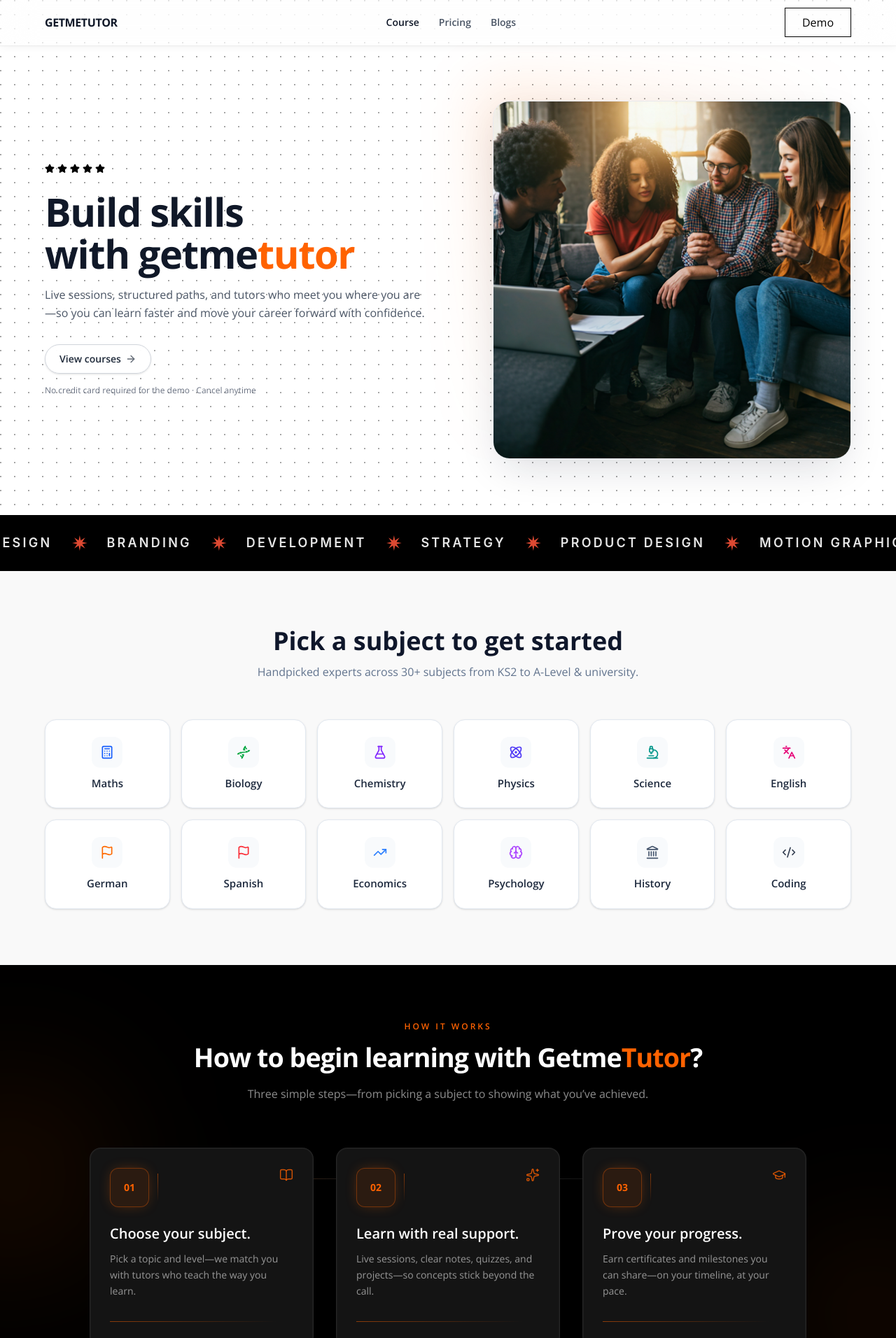
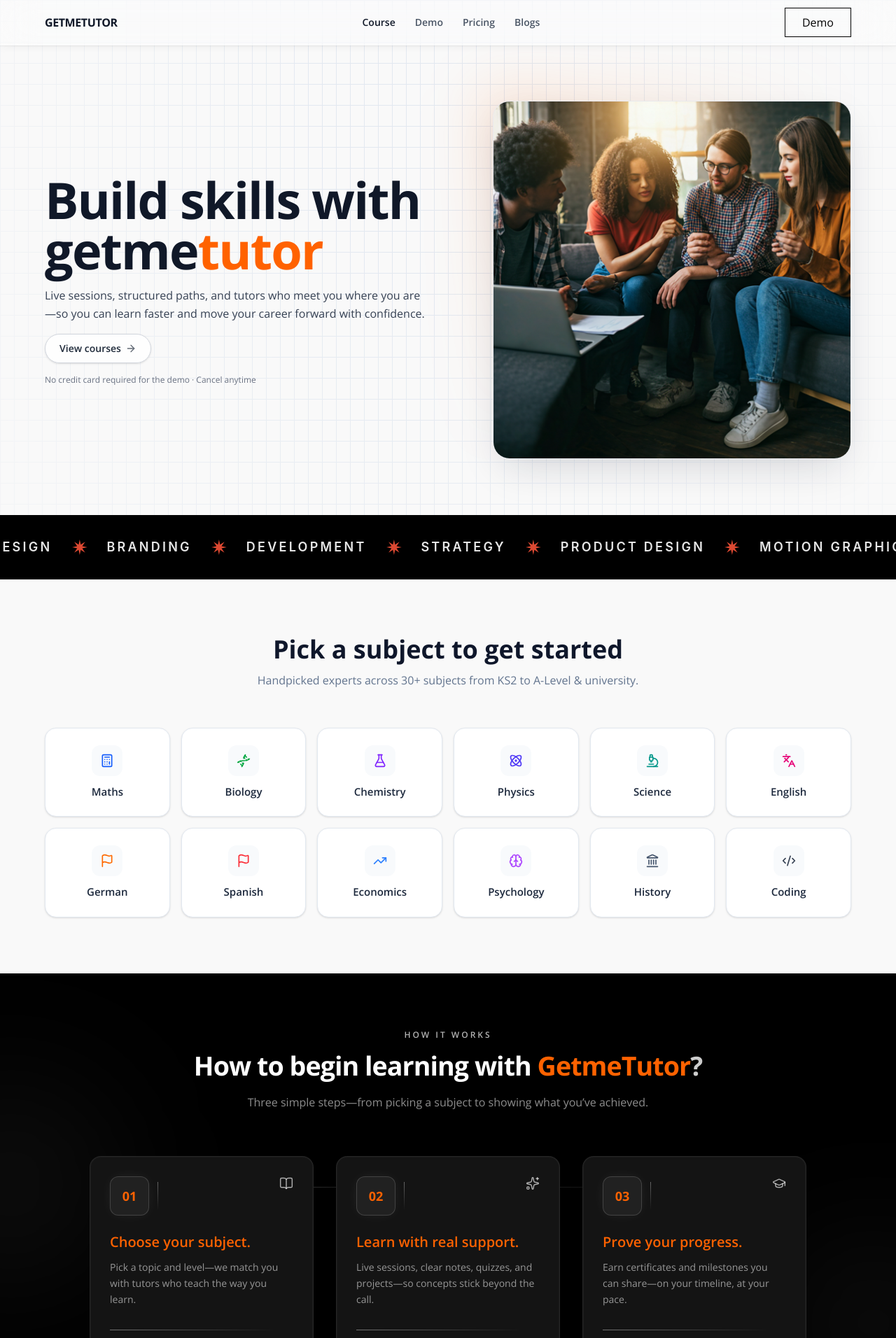
Before and after one commit to Shahzaib-010/getmetutor, a React (Vite) app: page / in a window 1280 px wide. Shown: the top 1912 px of the page at 70% size. Built offline with nearby package versions, Linux system fonts and the light colour scheme.

Commit message:
Demo section added

```diff
--- a/package.json
+++ b/package.json
@@ -15,6 +15,7 @@
     "motion": "^12.38.0",
     "ogl": "^1.0.11",
     "react": "^19.2.4",
+    "react-calendly": "^4.4.0",
     "react-dom": "^19.2.4",
     "react-icons": "^5.6.0",
     "react-router-dom": "^7.14.1",
--- a/src/components/section/BannerLoop.jsx
+++ b/src/components/section/BannerLoop.jsx
@@ -21,7 +21,7 @@ function BannerLoop({
   bg = "#000000",
   iconSrc = "/images/star1.svg",
   speedSeconds = 18,
-  className = "h-20 flex justify-center items-center",
+  className = "h-23 flex justify-center items-center",
 }) {
   const shouldReduceMotion = useReducedMotion();
   const viewportRef = useRef(null);
--- a/src/components/section/HeroSection.jsx
+++ b/src/components/section/HeroSection.jsx
@@ -19,7 +19,7 @@ const HeroSection = () => {
             className="order-1 text-center lg:text-left"
           >
             {/* TRUSTED BADGE */}
-            <div className="flex flex-col items-start gap-2 mb-6">
+            {/* <div className="flex flex-col items-start gap-2 mb-6">
 
               <div className="flex items-center gap-2">
                 <div className="flex gap-1">
@@ -33,13 +33,13 @@ const HeroSection = () => {
                   ))}
                 </div>
               </div>
-            </div>
+            </div> */}
 
             <motion.h1
               initial={{ opacity: 0, y: 18 }}
               animate={{ opacity: 1, y: 0 }}
               transition={{ delay: 0.06, duration: 0.55 }}
-              className="text-balance text-3xl font-bold leading-[1.08] tracking-tight text-gray-900 sm:text-4xl md:text-5xl lg:text-[3.25rem] xl:text-[3.5rem]"
+              className="text-balance text-3xl font-bold leading-none tracking-tight text-gray-900 sm:text-4xl md:text-5xl lg:text-[3.65rem] xl:text-[4.5rem]"
             >
               Build skills with{" "}
               <span className="whitespace-nowrap">
@@ -51,7 +51,7 @@ const HeroSection = () => {
               initial={{ opacity: 0, y: 18 }}
               animate={{ opacity: 1, y: 0 }}
               transition={{ delay: 0.12, duration: 0.55 }}
-              className="mx-auto mt-4 max-w-xl text-pretty text-sm leading-relaxed text-gray-600 sm:text-base lg:mx-0"
+              className="mx-auto mt-4 max-w-xl text-pretty text-sm leading-relaxed text-gray-700 sm:text-base lg:mx-0"
             >
               Live sessions, structured paths, and tutors who meet you where you
               are—so you can learn faster and move your career forward with
@@ -62,7 +62,7 @@ const HeroSection = () => {
               initial={{ opacity: 0, y: 18 }}
               animate={{ opacity: 1, y: 0 }}
               transition={{ delay: 0.18, duration: 0.55 }}
-              className="mt-7 flex flex-col items-center gap-3 sm:mt-8 sm:flex-row sm:justify-center lg:justify-start"
+              className="mt-7 flex flex-col items-center gap-3 sm:mt-4 sm:flex-row sm:justify-center lg:justify-start"
             >
 
               <a
--- a/src/components/section/HowItWorksSection.jsx
+++ b/src/components/section/HowItWorksSection.jsx
@@ -47,11 +47,11 @@ export default function HowItWorksSection({ className = "" }) {
     >
       {/* Ambient accents */}
       <div
-        className="pointer-events-none absolute -left-32 top-1/4 h-72 w-72 rounded-full bg-(--color-primary)/10 blur-[100px]"
+        className="pointer-events-none absolute -left-32 top-1/4 h-72 w-72 rounded-full bg-white/6 blur-[100px]"
         aria-hidden
       />
       <div
-        className="pointer-events-none absolute -right-24 bottom-0 h-64 w-64 rounded-full bg-(--color-primary)/8 blur-[90px]"
+        className="pointer-events-none absolute -right-24 bottom-0 h-64 w-64 rounded-full bg-white/5 blur-[90px]"
         aria-hidden
       />
 
@@ -63,14 +63,13 @@ export default function HowItWorksSection({ className = "" }) {
           transition={{ duration: 0.55 }}
           className="mx-auto max-w-3xl text-center"
         >
-          <p className="text-xs font-semibold uppercase tracking-[0.25em] text-(--color-primary)">
+          <p className="text-xs font-semibold uppercase tracking-[0.25em] text-white/70">
             How it works
           </p>
           <h2 className="mt-3 text-balance text-3xl font-bold tracking-tight sm:text-4xl md:text-[2.35rem] md:leading-tight">
             How to begin learning with{" "}
-            <span className="text-white">Getme</span>
-            <span className="text-(--color-primary)">Tutor</span>
-            <span className="text-white">?</span>
+            <span className="text-[var(--color-primary)] ">GetmeTutor</span>
+            <span className="text-white/80">?</span>
           </h2>
           <p className="mt-4 text-sm leading-relaxed text-white/55 sm:text-base">
             Three simple steps—from picking a subject to showing what you’ve achieved.
@@ -92,7 +91,7 @@ export default function HowItWorksSection({ className = "" }) {
           >
             <div className="h-full bg-linear-to-r from-transparent via-white/15 to-transparent" />
             <motion.div
-              className="absolute inset-y-0 left-0 w-1/3 origin-left bg-linear-to-r from-(--color-primary)/60 to-transparent"
+              className="absolute inset-y-0 left-0 w-1/3 origin-left bg-linear-to-r from-white/55 to-transparent"
               initial={{ scaleX: 0 }}
               whileInView={{ scaleX: 1 }}
               viewport={{ once: true }}
@@ -122,23 +121,23 @@ export default function HowItWorksSection({ className = "" }) {
                     <div className="flex items-start justify-between gap-4">
                       <div className="flex items-center gap-3">
                         <span
-                          className="grid h-14 w-14 shrink-0 place-items-center rounded-xl border border-(--color-primary)/35 bg-(--color-primary)/10 text-sm font-bold tabular-nums text-(--color-primary) shadow-[0_0_20px_-6px_rgba(255,109,16,0.45)] transition-transform duration-300 group-hover:scale-[1.03]"
+                          className="grid h-14 w-14 shrink-0 place-items-center rounded-xl border border-white/15 bg-white/6 text-lg font-bold tabular-nums text-[var(--color-primary)]  shadow-[0_0_20px_-6px_rgba(255,255,255,0.12)] transition-transform duration-300 group-hover:scale-[1.03]"
                         >
                           {step.n}
                         </span>
                         <div
-                          className="hidden h-10 w-px bg-linear-to-b from-(--color-primary)/50 to-transparent sm:block"
+                          className="hidden h-10 w-px bg-linear-to-b from-white/35 to-transparent sm:block"
                           aria-hidden
                         />
                       </div>
                       <Icon
-                        className="h-5 w-5 text-(--color-primary)/80 transition-colors group-hover:text-(--color-primary)"
+                        className="h-5 w-5 text-white/65 transition-colors group-hover:text-white"
                         strokeWidth={1.75}
                         aria-hidden
                       />
                     </div>
 
-                    <h3 className="mt-6 text-lg font-semibold leading-snug text-white sm:text-xl">
+                    <h3 className="mt-6 text-lg font-semibold leading-snug text-[var(--color-primary)] sm:text-xl">
                       {step.title}
                     </h3>
                     <p className="mt-3 text-sm leading-relaxed text-white/55">
@@ -147,8 +146,8 @@ export default function HowItWorksSection({ className = "" }) {
 
                     {/* Micro detail: bottom accent bar */}
                     <div className="mt-6 flex items-center gap-2">
-                      <span className="h-px flex-1 bg-linear-to-r from-(--color-primary)/50 to-transparent" />
-                      <ArrowRight className="h-4 w-4 shrink-0 text-(--color-primary)/70 opacity-0 transition-all duration-300 group-hover:translate-x-0.5 group-hover:opacity-100" />
+                      <span className="h-px flex-1 bg-linear-to-r from-white/40 to-transparent" />
+                      <ArrowRight className="h-4 w-4 shrink-0 text-white/55 opacity-0 transition-all duration-300 group-hover:translate-x-0.5 group-hover:text-white/80 group-hover:opacity-100" />
                     </div>
                   </div>
                 </motion.article>
--- a/src/components/section/Navbar.jsx
+++ b/src/components/section/Navbar.jsx
@@ -30,6 +30,7 @@ export default function Navbar() {
 
   const menuLinks = [
     { to: "/", label: "Course" },
+    { to: "/demo", label: "Demo" },
     { to: "/pricing", label: "Pricing" },
     { to: "/blogs", label: "Blogs" },
   ];
@@ -46,7 +47,7 @@ export default function Navbar() {
         transition={{ duration: 0.35, ease: [0.4, 0, 0.2, 1] }}
         className="fixed top-0 z-50 w-full bg-white/45 supports-backdrop-filter:bg-white/35 backdrop-blur-xl backdrop-saturate-150 border-b border-white/40 shadow-[0_1px_12px_rgba(0,0,0,0.06)] ring-1 ring-black/5 antialiased"
       >
-        <div className="w-[90%] mx-auto  h-[64px] flex items-center justify-between">
+        <div className="w-[90%] mx-auto h-16 flex items-center justify-between">
 
           {/* Logo */}
           <NavLink
@@ -74,16 +75,18 @@ export default function Navbar() {
 
           {/* CTA — hidden on tablet & below */}
           <div className="hidden md:flex items-center">
-           <button className="px-6 py-2 bg-transparent text-black border border-black hover:bg-black hover:text-white transition-all duration-300 ">
-                Demo
-
-           </button>
+            <NavLink
+              to="/demo"
+              className="px-6 py-2 bg-transparent text-black border border-black hover:bg-black hover:text-white transition-all duration-300"
+            >
+              Demo
+            </NavLink>
           </div>
 
           {/* Hamburger — visible on tablet & below */}
           <button
             onClick={() => setIsOpen((p) => !p)}
-            className="md:hidden flex flex-col justify-center items-center w-9 h-9 gap-[5px] focus:outline-none"
+            className="md:hidden flex flex-col justify-center items-center w-9 h-9 gap-1.25 focus:outline-none"
             aria-label="Toggle menu"
           >
             <AnimatePresence mode="wait" initial={false}>
@@ -94,7 +97,7 @@ export default function Navbar() {
                   animate={{ opacity: 1, rotate: 0 }}
                   exit={{ opacity: 0, rotate: 45 }}
                   transition={{ duration: 0.2 }}
-                  className="flex flex-col gap-[5px] items-center justify-center"
+                  className="flex flex-col gap-1.25 items-center justify-center"
                 >
                   {/* X icon */}
                   <span className="block w-5 h-[1.5px] bg-gray-800 rotate-45 translate-y-[6.5px]" />
@@ -107,7 +110,7 @@ export default function Navbar() {
                   animate={{ opacity: 1 }}
                   exit={{ opacity: 0 }}
                   transition={{ duration: 0.2 }}
-                  className="flex flex-col gap-[5px] items-center justify-center"
+                  className="flex flex-col gap-1.25 items-center justify-center"
                 >
                   <span className="block w-5 h-[1.5px] bg-gray-800" />
                   <span className="block w-5 h-[1.5px] bg-gray-800" />
@@ -167,11 +170,11 @@ export default function Navbar() {
                 className="w-full mt-6"
               >
                 <NavLink
-                  to="/get-started"
+                  to="/demo"
                   onClick={() => setIsOpen(false)}
                   className="block w-full text-center py-3 text-sm font-semibold text-white bg-gray-900 rounded-xl hover:bg-gray-700 transition-colors duration-200 leading-tight"
                 >
-                  Get Started
+                  Demo
                 </NavLink>
               </motion.div>
             </div>
--- a/src/components/ui/Background.jsx
+++ b/src/components/ui/Background.jsx
@@ -1,62 +1,62 @@
-// import React from "react";
+import React from "react";
 
-// const Background = ({ children }) => {
-//   return (
-//     <div
-//       className="relative min-h-screen w-full overflow-hidden"
-//       style={{ backgroundColor: "var(--color-bg)" }}
-//     >
-//       {/* Grid Background */}
-//       <div
-//         className="absolute inset-0 z-0"
-//         style={{
-//           backgroundImage: `
-//             linear-gradient(to right, #e2e8f0 1px, transparent 1px),
-//             linear-gradient(to bottom, #e2e8f0 1px, transparent 1px)
-//           `,
-//           backgroundSize: "20px 30px",
-//           WebkitMaskImage:
-//             "radial-gradient(ellipse 70% 40% at 50% 0%, #000 20%, transparent 100%)",
-//           maskImage:
-//             "radial-gradient(ellipse 70% 40% at 50% 0%, #000 20%, transparent 100%)",
-//         }}
-//       />
+const Background = ({ children }) => {
+  return (
+    <div
+      className="relative min-h-screen w-full overflow-hidden"
+      style={{ backgroundColor: "var(--color-bg)" }}
+    >
+      {/* Grid Background */}
+      <div
+        className="absolute inset-0 z-0"
+        style={{
+          backgroundImage: `
+            linear-gradient(to right, #e2e8f0 1px, transparent 1px),
+            linear-gradient(to bottom, #e2e8f0 1px, transparent 1px)
+          `,
+          backgroundSize: "20px 30px",
+          WebkitMaskImage:
+            "radial-gradient(ellipse 70% 40% at 50% 0%, #000 20%, transparent 100%)",
+          maskImage:
+            "radial-gradient(ellipse 70% 40% at 50% 0%, #000 20%, transparent 100%)",
+        }}
+      />
 
-//       {/* Content */}
-//       <div className="relative z-10">{children}</div>
-//     </div>
-//   );
-// };
+      {/* Content */}
+      <div className="relative z-10">{children}</div>
+    </div>
+  );
+};
 
-// export default Background;
+export default Background;
 
 
 
 
 // Background.jsx
 
-import React from "react";
+// import React from "react";
 
-const Background = ({ children }) => {
-  return (
-    <div className="min-h-screen w-full bg-white relative overflow-hidden">
-      {/* Noise Texture Background */}
-      <div
-        className="absolute inset-0 z-0"
-        style={{
-          background: "#ffffff",
-          backgroundImage:
-            "radial-gradient(circle at 1px 1px, rgba(0, 0, 0, 0.35) 1px, transparent 0)",
-          backgroundSize: "20px 20px",
-        }}
-      />
+// const Background = ({ children }) => {
+//   return (
+//     <div className="min-h-screen w-full bg-white relative overflow-hidden">
+//       {/* Noise Texture Background */}
+//       <div
+//         className="absolute inset-0 z-0"
+//         style={{
+//           background: "#ffffff",
+//           backgroundImage:
+//             "radial-gradient(circle at 1px 1px, rgba(0, 0, 0, 0.35) 1px, transparent 0)",
+//           backgroundSize: "20px 20px",
+//         }}
+//       />
 
-      {/* Content Layer */}
-      <div className="relative z-10">
-        {children}
-      </div>
-    </div>
-  );
-};
+//       {/* Content Layer */}
+//       <div className="relative z-10">
+//         {children}
+//       </div>
+//     </div>
+//   );
+// };
 
-export default Background;
+// export default Background;
--- a/src/pages/Demo.jsx
+++ b/src/pages/Demo.jsx
@@ -1,9 +1,69 @@
-import React from 'react'
+import React from "react";
+import { InlineWidget } from "react-calendly";
+import BannerLoop from "../components/section/BannerLoop";
+import TestimonialsSection from "../components/section/TestimonialsSection";
+import Faq from "../components/section/Faq";
+
+const CALENDLY_EVENT_URL = "https://calendly.com/letsmail-shahzaib/30min";
 
 function Demo() {
   return (
-    <div>Demo</div>
-  )
+    <div className="font-open-sans">
+      <section className="flex h-full py-24 items-center">
+        <div className="mx-auto flex w-full max-w-5xl flex-col items-center justify-center px-5 py-20 text-center sm:px-8 md:px-10 lg:px-16">
+          <p className="text-xs font-semibold uppercase tracking-[0.24em] text-gray-500">
+            Demo Page
+          </p>
+          <h1 className="mt-4 text-balance text-4xl font-bold tracking-tight text-(--color-text) sm:text-5xl md:text-6xl">
+            See how GetmeTutor feels in one clean flow.
+          </h1>
+          <p className="mt-5 max-w-2xl text-sm leading-relaxed text-gray-600 sm:text-base">
+            This page brings together the strongest existing sections in a simple,
+            focused layout so visitors can quickly understand the value.
+          </p>
+        </div>
+      </section>
+
+      <BannerLoop
+        items={[
+          "BOOK DEMO",
+          "AVAILABLE SLOTS",
+          "INSTANT CONFIRMATION",
+          "MEET YOUR TUTOR",
+          "LEARN FASTER",
+        ]}
+        bg="#0b0b0b"
+      />
+
+      <section className="mx-auto w-full px-5 py-14 sm:px-8 md:px-10 lg:px-16 bg-[var(--color-bg)] rounded-3xl">
+        <div className="text-center">
+          <p className="text-xs font-semibold uppercase tracking-[0.2em] text-gray-500">
+            Book a meeting
+          </p>
+          <h2 className="mt-1 text-2xl font-bold tracking-tight text-gray-900 sm:text-3xl">
+            Reserve Your Demo Session
+          </h2>
+          <p className="mt-2 text-sm text-gray-600 sm:text-base">
+            Pick any available slot and confirm your call in under a minute.
+          </p>
+        </div>
+
+
+          <InlineWidget
+            url={CALENDLY_EVENT_URL}
+            styles={{ height: "760px" }}
+            pageSettings={{
+              hideEventTypeDetails: false,
+              hideLandingPageDetails: false,
+            }}
+          />
+
+      </section>
+
+      <TestimonialsSection />
+      <Faq />
+    </div>
+  );
 }
 
-export default Demo
+export default Demo;
```
Also changed, not shown: 1 other file (tests, documents, lock files or other folders).
